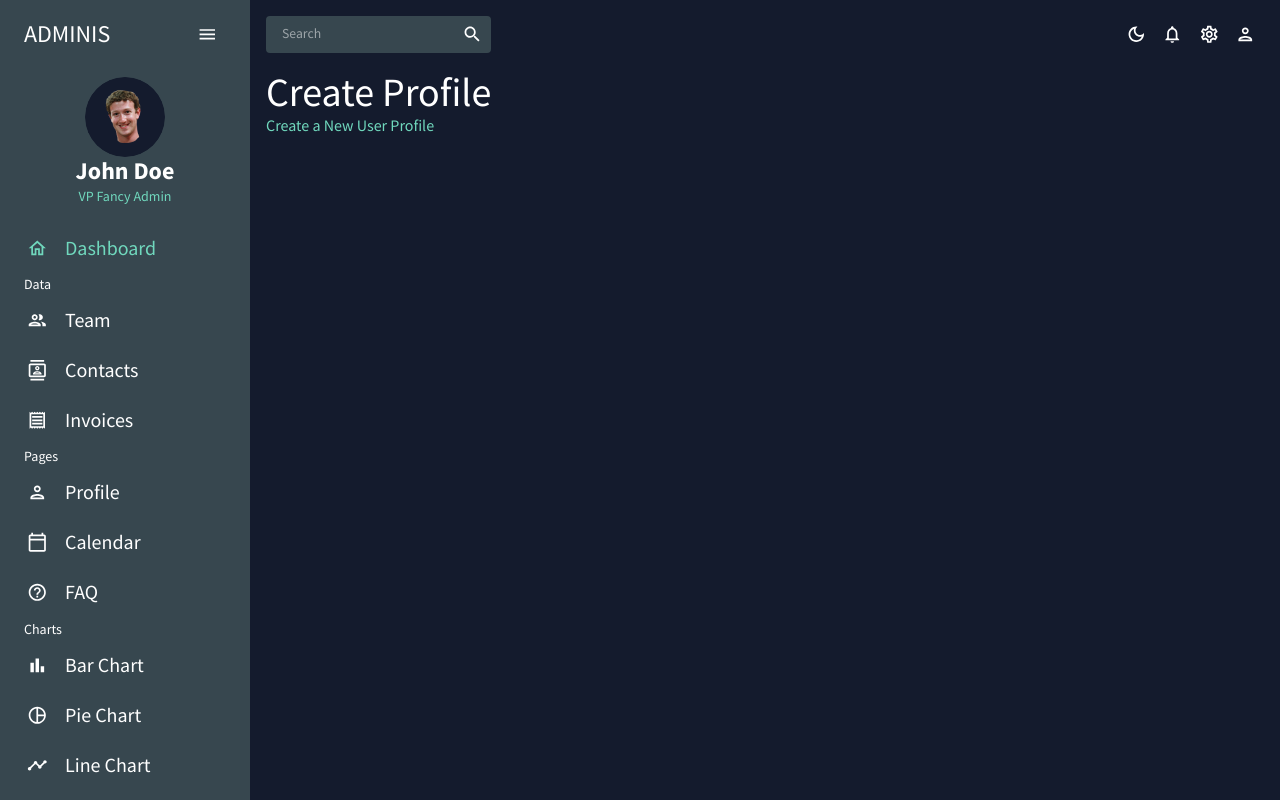
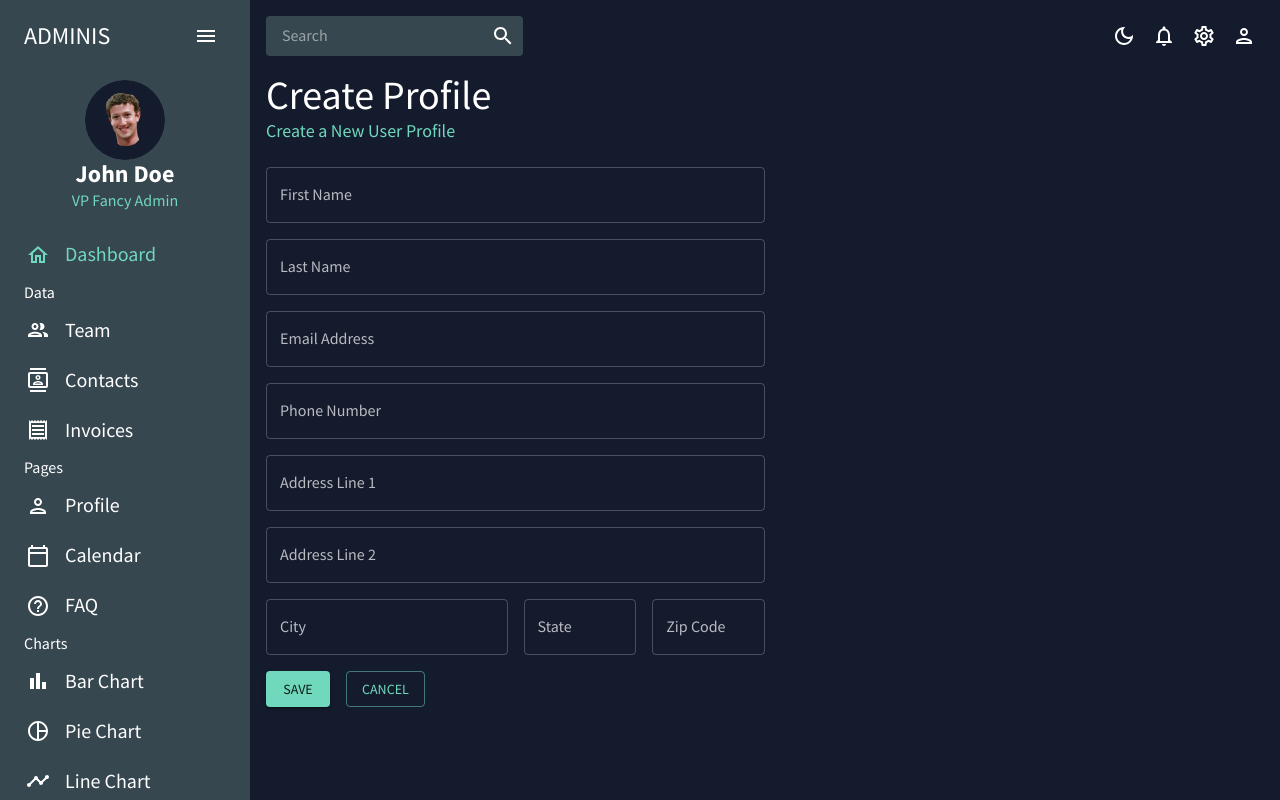
Before and after one commit to jestrickler/vite-admin, a React (Vite) app: page /profile in a window 1280 px wide. Built offline with nearby package versions, Linux system fonts and the light colour scheme.

Commit message:
Invoices and Profile pages

```diff
--- a/package.json
+++ b/package.json
@@ -17,6 +17,7 @@
     "@fullcalendar/list": "^6.1.11",
     "@fullcalendar/timegrid": "^6.1.11",
     "@govuk-react/skip-link": "^0.10.6",
+    "@hookform/resolvers": "^3.3.4",
     "@mui/icons-material": "^5.15.14",
     "@mui/material": "^5.15.14",
     "@mui/x-data-grid": "^7.0.0",
@@ -28,8 +29,10 @@
     "react": "^18.2.0",
     "react-dom": "^18.2.0",
     "react-helmet": "^6.1.0",
+    "react-hook-form": "^7.51.2",
     "react-pro-sidebar": "^1.1.0",
-    "react-router-dom": "^6.22.3"
+    "react-router-dom": "^6.22.3",
+    "yup": "^1.4.0"
   },
   "devDependencies": {
     "@types/react": "^18.2.66",
--- a/src/main.jsx
+++ b/src/main.jsx
@@ -6,11 +6,8 @@ import {
   createRoutesFromElements,
   Route
 } from 'react-router-dom'
-
 import { Layout } from './layouts/Layout.jsx'
 import './index.css'
-import Invoices from './pages/Invoices.jsx'
-import Profile from './pages/Profile.jsx'
 import Bar from './pages/Bar.jsx'
 import Pie from './pages/Pie.jsx'
 import Line from './pages/Line.jsx'
@@ -24,8 +21,8 @@ const router = createBrowserRouter(
       <Route index lazy={() => import('./pages/Dashboard.jsx')} />
       <Route path='team' lazy={() => import('./pages/Team.jsx')} />
       <Route path='contacts' lazy={() => import('./pages/Contacts.jsx')} />
-      <Route path='invoices' element={<Invoices />} />
-      <Route path='profile' element={<Profile />} />
+      <Route path='invoices' lazy={() => import('./pages/Invoices.jsx')} />
+      <Route path='profile' lazy={() => import('./pages/Profile.jsx')} />
       <Route path='bar' element={<Bar />} />
       <Route path='pie' element={<Pie />} />
       <Route path='line' element={<Line />} />
--- a/src/pages/Invoices.jsx
+++ b/src/pages/Invoices.jsx
@@ -1,6 +1,61 @@
+import { Suspense } from 'react'
+import { Helmet } from 'react-helmet'
 import { Header } from './Header.jsx'
+import { Await, defer, useLoaderData } from 'react-router-dom'
+import { Box, Skeleton, Typography } from '@mui/material'
+import { DataGrid } from '@mui/x-data-grid/DataGrid'
+import { mockDataInvoices } from '../data/mockData.js'
 
-const Invoices = () => {
-  return <Header title='Invoices' subtitle='List of Invoice Balances' />
+const getData = async () => {
+  await new Promise((r) => setTimeout(r, 1000))
+  return mockDataInvoices
 }
-export default Invoices
+
+// eslint-disable-next-line react-refresh/only-export-components
+export const loader = async () => defer({ data: getData() })
+
+const columns = [
+  { field: 'name', headerName: 'Name', flex: 3 },
+  { field: 'phone', headerName: 'Phone', flex: 2 },
+  { field: 'email', headerName: 'Email', flex: 4 },
+  { field: 'date', headerName: 'Date', flex: 2 },
+  {
+    field: 'cost',
+    headerName: 'Cost',
+    flex: 1,
+    renderCell: ({ row: { cost } }) => <Typography>${cost}</Typography>
+  }
+]
+
+export const Component = () => {
+  let deferred = useLoaderData()
+
+  return (
+    <>
+      <Helmet>
+        <title>Invoice Balances - Adminis </title>
+      </Helmet>
+      <Header title='Invoices' subtitle='List of Invoice Balances' />
+      <Box mt={3}>
+        <Suspense
+          fallback={
+            <Skeleton variant='rectangular' width='100%' height={580} />
+          }
+        >
+          <Await resolve={deferred.data}>
+            {(data) => (
+              <DataGrid
+                rows={data}
+                columns={columns}
+                checkboxSelection
+                sx={{ fontSize: 'h4.fontSize' }}
+              />
+            )}
+          </Await>
+        </Suspense>
+      </Box>
+    </>
+  )
+}
+
+Component.displayName = 'Invoices'
--- a/src/pages/Profile.jsx
+++ b/src/pages/Profile.jsx
@@ -1,6 +1,206 @@
 import { Header } from './Header.jsx'
+import { Helmet } from 'react-helmet'
+import {
+  Alert,
+  AlertTitle,
+  Box,
+  Button,
+  Grid,
+  Stack,
+  TextField,
+  Typography
+} from '@mui/material'
+import * as yup from 'yup'
+import { yupResolver } from '@hookform/resolvers/yup'
+import { useForm } from 'react-hook-form'
+import { Form, redirect, useSubmit } from 'react-router-dom'
 
-const Profile = () => {
-  return <Header title='Create Profile' subtitle='Create a New User Profile' />
+const defaultValues = {
+  firstName: '',
+  lastName: '',
+  email: '',
+  phone: '',
+  address1: '',
+  address2: '',
+  city: '',
+  state: '',
+  zip: ''
 }
-export default Profile
+
+const phoneRegExp =
+  /^((\+[1-9]{1,4}[ -]?)|(\([0-9]{2,3}\)[ -]?)|([0-9]{2,4})[ -]?)*?[0-9]{3,4}[ -]?[0-9]{3,4}$/
+
+const schema = yup.object().shape({
+  firstName: yup.string().required('First Name is required'),
+  lastName: yup.string().required('Last Name is required'),
+  email: yup
+    .string()
+    .email('Email Address is invalid')
+    .required('Email Address is required'),
+  phone: yup
+    .string()
+    .required('Phone Number is required')
+    .matches(phoneRegExp, 'Phone Number is invalid'),
+  address1: yup.string().required('Address Line 1 is required'),
+  address2: yup.string(),
+  city: yup.string().required('City is required'),
+  state: yup.string().required('State is required'),
+  zip: yup.string().required('Zip Code is required')
+})
+
+// eslint-disable-next-line react-refresh/only-export-components
+export async function action({ request }) {
+  const formData = await request.formData()
+  console.log('ACTION', formData)
+  return redirect('/team')
+}
+
+export const Component = () => {
+  const {
+    register,
+    handleSubmit,
+    formState: { errors }
+  } = useForm({
+    defaultValues,
+    resolver: yupResolver(schema)
+  })
+  const submit = useSubmit()
+
+  return (
+    <>
+      <Helmet>
+        <title>Create Profile - Adminis </title>
+      </Helmet>
+      <Header title='Create Profile' subtitle='Create a New User Profile' />
+      <Box mt={3}>
+        {Object.keys(errors).length > 0 && (
+          <Alert severity='error' sx={{ mb: 2 }}>
+            <AlertTitle sx={{ fontWeight: 'bold' }}>
+              Form Validation Errors
+            </AlertTitle>
+            {Object.keys(errors).map((fieldName) => (
+              <Typography key={fieldName} variant='h5' component='div'>
+                {errors[fieldName]?.message}
+              </Typography>
+            ))}
+          </Alert>
+        )}
+        <Form
+          // method='post'
+          id='contact-form'
+          onSubmit={(event) => {
+            const target = event.currentTarget
+            handleSubmit(() => {
+              submit(target, { method: 'post' })
+            })(event)
+          }}
+        >
+          <Grid container>
+            <Grid item xs={12} md={8} lg={6} xl={4}>
+              <Grid container spacing={2}>
+                <Grid item xs={12}>
+                  <TextField
+                    fullWidth
+                    label='First Name'
+                    type='text'
+                    {...register('firstName')}
+                    error={!!errors.firstName}
+                    helperText={errors.firstName?.message}
+                  />
+                </Grid>
+                <Grid item xs={12}>
+                  <TextField
+                    fullWidth
+                    label='Last Name'
+                    type='text'
+                    {...register('lastName')}
+                    error={!!errors.lastName}
+                    helperText={errors.lastName?.message}
+                  />
+                </Grid>
+                <Grid item xs={12}>
+                  <TextField
+                    fullWidth
+                    label='Email Address'
+                    type='text'
+                    {...register('email')}
+                    error={!!errors.email}
+                    helperText={errors.email?.message}
+                  />
+                </Grid>
+                <Grid item xs={12}>
+                  <TextField
+                    fullWidth
+                    label='Phone Number'
+                    type='text'
+                    {...register('phone')}
+                    error={!!errors.phone}
+                    helperText={errors.phone?.message}
+                  />
+                </Grid>
+                <Grid item xs={12}>
+                  <TextField
+                    fullWidth
+                    label='Address Line 1'
+                    type='text'
+                    {...register('address1')}
+                    error={!!errors.address1}
+                    helperText={errors.address1?.message}
+                  />
+                </Grid>
+                <Grid item xs={12}>
+                  <TextField
+                    fullWidth
+                    label='Address Line 2'
+                    type='text'
+                    {...register('address2')}
+                    error={!!errors.address2}
+                    helperText={errors.address2?.message}
+                  />
+                </Grid>
+                <Grid item xs={6}>
+                  <TextField
+                    fullWidth
+                    label='City'
+                    type='text'
+                    {...register('city')}
+                    error={!!errors.city}
+                    helperText={errors.city?.message}
+                  />
+                </Grid>
+                <Grid item xs={3}>
+                  <TextField
+                    fullWidth
+                    label='State'
+                    type='text'
+                    {...register('state')}
+                    error={!!errors.state}
+                    helperText={errors.state?.message}
+                  />
+                </Grid>
+                <Grid item xs={3}>
+                  <TextField
+                    fullWidth
+                    label='Zip Code'
+                    type='text'
+                    {...register('zip')}
+                    error={!!errors.zip}
+                    helperText={errors.zip?.message}
+                  />
+                </Grid>
+              </Grid>
+            </Grid>
+          </Grid>
+          <Stack spacing={2} direction='row' mt={2}>
+            <Button type='submit' variant='contained'>
+              Save
+            </Button>
+            <Button variant='outlined'>Cancel</Button>
+          </Stack>
+        </Form>
+      </Box>
+    </>
+  )
+}
+
+Component.displayName = 'Profile'
--- a/src/theme.js
+++ b/src/theme.js
@@ -36,7 +36,7 @@ export const themeSettings = (mode) => {
     },
     typography: {
       fontFamily: ['Source Sans Pro', 'sans-serif'].join(','),
-      fontSize: 12,
+      // fontSize: 12,
       h1: {
         fontFamily: ['Source Sans Pro', 'sans-serif'].join(','),
         fontSize: 40
@@ -55,11 +55,11 @@ export const themeSettings = (mode) => {
       },
       h5: {
         fontFamily: ['Source Sans Pro', 'sans-serif'].join(','),
-        fontSize: 16
+        fontSize: 18
       },
       h6: {
         fontFamily: ['Source Sans Pro', 'sans-serif'].join(','),
-        fontSize: 14
+        fontSize: 16
       }
     }
   }
```
Also changed, not shown: 1 other file (tests, documents, lock files or other folders).
